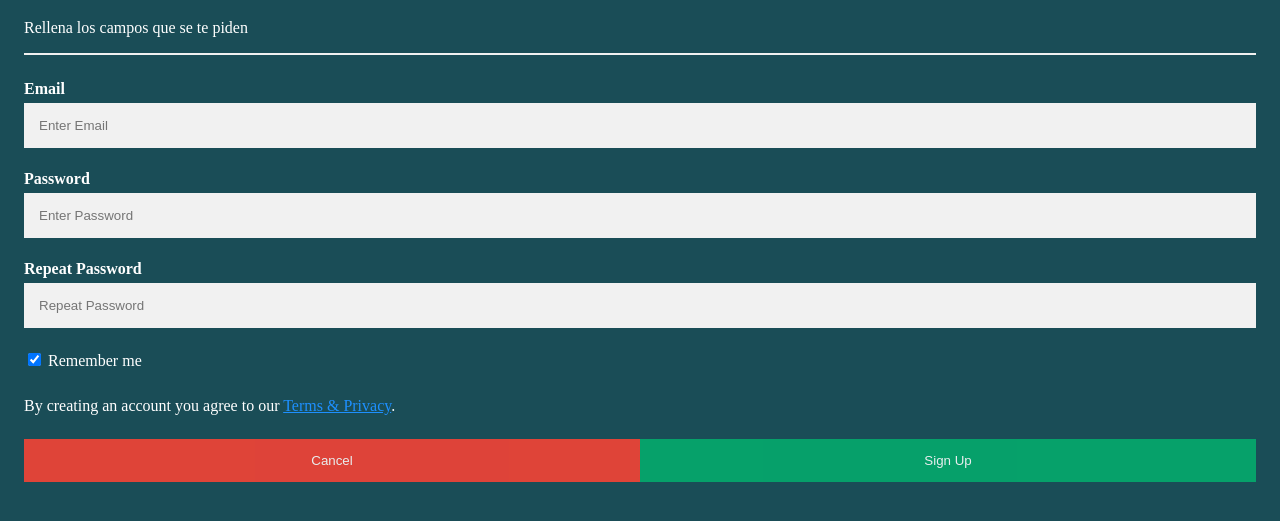
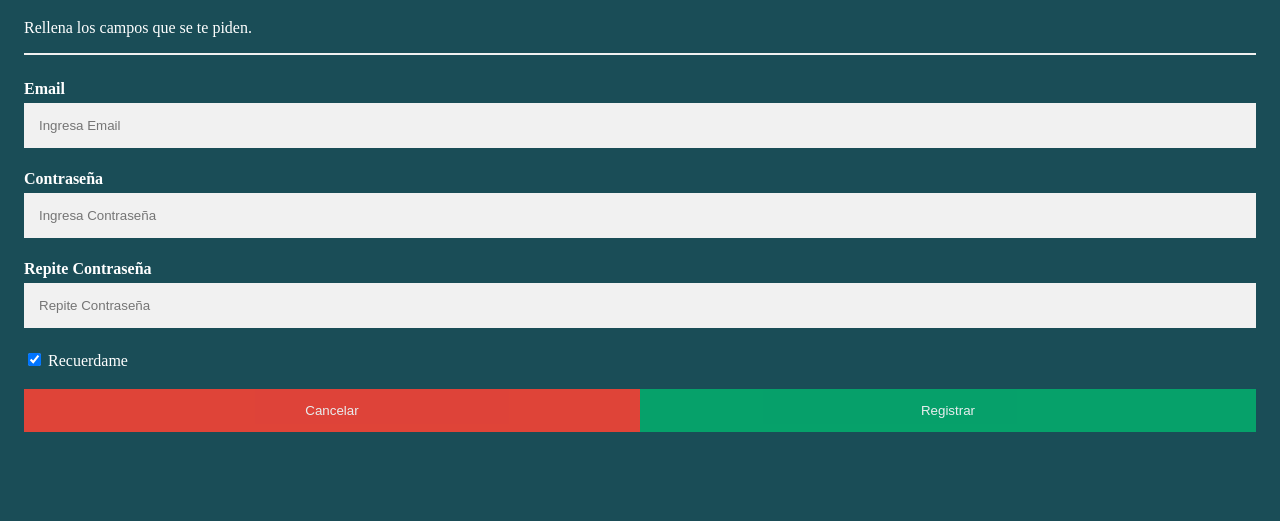
Before and after one commit to Jhonny8909/PrototipoProyectoApp, a plain HTML site: page docs/Pantallas/Registrar.html in a window 1280 px wide. Shown: the part 85-606 px from the top of the page. Drawn offline with Linux system fonts and the light colour scheme.

Commit message:
registro completo

```diff
--- a/docs/Pantallas/Registrar.html
+++ b/docs/Pantallas/Registrar.html
@@ -3,34 +3,35 @@
 <head>
     <meta charset="UTF-8">
     <meta name="viewport" content="width=device-width, initial-scale=1.0">
-    <title>Document</title>
+    <title>Registrar</title>
     <link rel="stylesheet" href="/docs/CSS/Registro.css">
 </head>
 <body>
     <form>
         <div class="container">
           <h1>Registrar</h1>
-          <p>Rellena los campos que se te piden</p>
+          <p>Rellena los campos que se te piden.</p>
           <hr>
 
           <label for="email"><b>Email</b></label>
-          <input type="text" placeholder="Enter Email" name="email" required>
+          <input type="text" placeholder="Ingresa Email" name="email" required>
 
-          <label for="psw"><b>Password</b></label>
-          <input type="password" placeholder="Enter Password" name="psw" required>
+          <label for="psw"><b>Contraseña</b></label>
+          <input type="password" placeholder="Ingresa Contraseña" name="psw" required>
 
-          <label for="psw-repeat"><b>Repeat Password</b></label>
-          <input type="password" placeholder="Repeat Password" name="psw-repeat" required>
+          <label for="psw-repeat"><b>Repite Contraseña</b></label>
+          <input type="password" placeholder="Repite Contraseña" name="psw-repeat" required>
 
           <label>
-            <input type="checkbox" checked="checked" name="remember" style="margin-bottom:15px"> Remember me
+            <input type="checkbox" checked="checked" name="remember" style="margin-bottom:15px"> Recuerdame
           </label>
-
-          <p>By creating an account you agree to our <a href="#" style="color:dodgerblue">Terms & Privacy</a>.</p>
-
           <div class="clearfix">
-            <button type="button" class="cancelbtn">Cancel</button>
-            <button type="submit" class="signupbtn">Sign Up</button>
+            <a href="/docs/index.html">
+                <button type="button" class="cancelbtn">Cancelar</button>
+            </a>
+            <a href="/docs/index.html">
+                <button type="button" class="signupbtn">Registrar</button>
+            </a>
           </div>
         </div>
       </form>
```
Also changed, not shown: docs/Pantallas/Login.html (+6 -6 lines).
